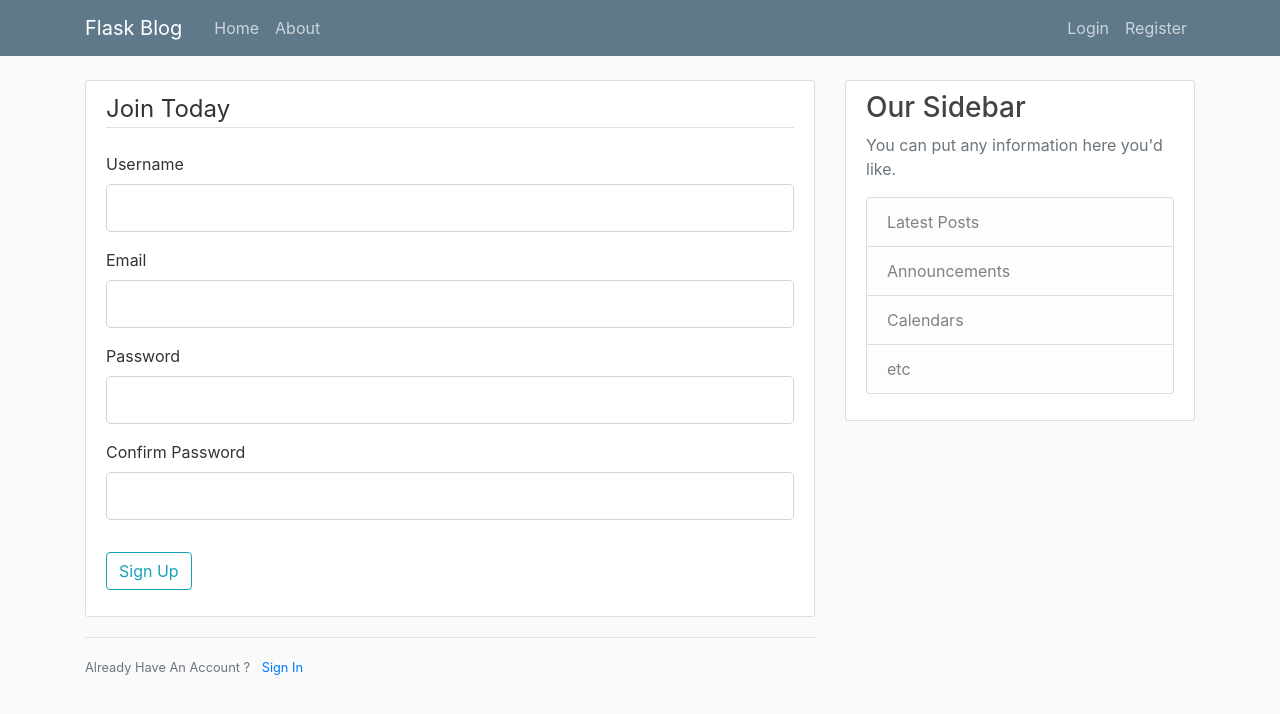
After one commit to Pasechnick/Flask-Blog, a Flask app: page /register in a window 1280 px wide. The commit adds this page. Shown: the top 714 px of the page. Run offline with Flask 2, Linux system fonts and the light colour scheme; some libraries are stand-ins or nearby versions.

Commit message:
create ver3 add forms as registration, log in change navbar links

```diff
--- a/FLask_Blog/flaskblog.py
+++ b/FLask_Blog/flaskblog.py
@@ -1,6 +1,9 @@
-from flask import Flask, render_template, url_for
+from flask import Flask, render_template, url_for, flash, redirect
+from forms import RegistrationForm, LoginForm
 
 app = Flask(__name__)
+
+app.config['SECRET_KEY'] = '5e5b968d2e77c6d37d2b17ee2bc819de'
 
 
 posts = [
@@ -29,5 +32,27 @@ def home():
 def about():
     return render_template("about.html", title="About")
 
+#  methods =['GET', 'POST'] list of allowed methods when we press sign up button
+@app.route("/register", methods =['GET', 'POST'])
+def register():
+    form = RegistrationForm()
+    if form.validate_on_submit():
+        # creating the message for successfull sign up with the flash message
+        flash(f'Account created for {form.username.data}!', 'success') # with the help of format methode (f string) - f'text text {form.username.data}!' we can use placeholder inside of a text
+        return redirect(url_for('home')) # so after the form is sended we redirect the user at the home function -> @app.route("/home") def home(): return render_template("home.html", posts = posts)
+    return render_template('register.html', title = 'Register', form = form)
+
+@app.route("/login", methods =['GET', 'POST'])
+def login():
+    form = LoginForm()
+    #  creating some dummy data to check the login form
+    if form.validate_on_submit():
+        if form.email.data == "admin@blog.com" and form.password.data == "password":
+            flash("You have been logged in !", "success")
+            return redirect(url_for('home'))
+        else:
+            flash("login unsuccessful. Pls check ur username and password", "danger")
+    return render_template('login.html', title = 'Login', form = form)
+
 if __name__ == '__main__':
     app.run(debug=True)
--- /dev/null
+++ b/FLask_Blog/forms.py
@@ -0,0 +1,23 @@
+from flask_wtf import FlaskForm
+from wtforms import StringField, PasswordField, SubmitField, BooleanField
+from wtforms.validators import DataRequired, Length, Email, EqualTo # with
+
+class RegistrationForm(FlaskForm):
+    username = StringField('Username',
+                            validators=[DataRequired(), Length(min=2, max=20)]) # the length of the username must be from 2 to 20 characters
+    email = StringField('Email',
+                            validators=[DataRequired(), Email()])
+    password = PasswordField('Password',
+                                validators=[DataRequired()])
+    confirm_password = PasswordField('Confirm Password',
+                                         validators=[DataRequired(), EqualTo('password')])
+    submit = SubmitField('Sign Up')
+
+
+class LoginForm(FlaskForm):
+    email = StringField('Email',
+                            validators=[DataRequired(), Email()])
+    password = PasswordField('Password',
+                                validators=[DataRequired()])
+    remember = BooleanField('Remember Me')
+    submit = SubmitField('Login')
--- a/FLask_Blog/templates/layout.html
+++ b/FLask_Blog/templates/layout.html
@@ -9,7 +9,7 @@
     <!-- Bootstrap CSS -->
     <link rel="stylesheet" href="https://maxcdn.bootstrapcdn.com/bootstrap/4.0.0/css/bootstrap.min.css" integrity="sha384-Gn5384xqQ1aoWXA+058RXPxPg6fy4IWvTNh0E263XmFcJlSAwiGgFAW/dAiS6JXm" crossorigin="anonymous">
 
-    <!-- Our css snipet -->
+    <!-- Our css sniped -->
     <link rel="stylesheet" type="text/css" href="{{ url_for('static', filename = 'main.css')}}">
 
     {% if title %}
@@ -29,13 +29,13 @@
             </button>
             <div class="collapse navbar-collapse" id="navbarToggle">
               <div class="navbar-nav mr-auto">
-                <a class="nav-item nav-link" href="/">Home</a>
-                <a class="nav-item nav-link" href="/about">About</a>
+                <a class="nav-item nav-link" href="{{ url_for('home') }}">Home</a>
+                <a class="nav-item nav-link" href="{{ url_for('about') }}">About</a>
               </div>
               <!-- Navbar Right Side -->
               <div class="navbar-nav">
-                <a class="nav-item nav-link" href="/login">Login</a>
-                <a class="nav-item nav-link" href="/register">Register</a>
+                <a class="nav-item nav-link" href="{{ url_for('login') }}">Login</a>
+                <a class="nav-item nav-link" href="{{ url_for('register') }}">Register</a>
               </div>
             </div>
           </div>
@@ -45,6 +45,18 @@
     <main role="main" class="container">
         <div class="row">
           <div class="col-md-8">
+            <!-- allows us to grab the success categories from the bootstraps (when the success sign up message appears) -->
+            {% with messages = get_flashed_messages(with_categories=true) %}
+            <!-- then if there are messages received (flashed messages) we need to print out some message -->
+              {% if messages %}
+                <!-- so we can loop over this flashed messages -->
+                {% for category, message in messages %}
+                  <div class = "alert alert-{{ category }}">
+                    {{ message }}
+                  </div>
+                {% endfor %}
+              {% endif %}
+            {% endwith %}
               <!-- here goes the content from home and about pages -->
             {% block content %}{% endblock %}
           </div>
--- /dev/null
+++ b/FLask_Blog/templates/register.html
@@ -0,0 +1,85 @@
+{% extends "layout.html" %}
+
+{% block content %}
+
+    <div class = "content-section">
+        <!-- so the form will back -->
+        <form method="POST" action="">
+            {{ form.hidden_tag() }}
+            <fieldset class="form-group">
+                <legend class="border-bottom mb-4">Join Today</legend>
+                <div class ="form-group">
+                    {{ form.username.label(class="form-control-label") }}
+                    <!-- each of this fields with bootstrap has an error validation so we can  detect it and write the user what is happening and what error it was -->
+                    <!-- so we need to put class "is-invalid" in our field and the a div with invalid feedback  -->
+                    {% if form.username.errors %}
+                        {{ form.username(class="form-control form-control-lg is-invalid") }}
+                        <div class="invalid-feedback">
+                            {% for error in form.username.errors %}
+                                <span>{{ error }}</span>
+                            {% endfor %}
+                        </div>
+                    {% else %}
+                        <!-- then if there are no errors it goes there: -->
+                        {{ form.username(class="form-control form-control-lg") }}
+                    {% endif %}
+
+                </div>
+                <div class ="form-group">
+                    {{ form.email.label(class="form-control-label") }}
+                    {% if form.email.errors %}
+                        {{ form.email(class="form-control form-control-lg is-invalid") }}
+                        <div class="invalid-feedback">
+                            {% for error in form.email.errors %}
+                                <span>{{ error }}</span>
+                            {% endfor %}
+                        </div>
+                    {% else %}
+                        <!-- then if there are no errors it goes there: -->
+                        {{ form.email(class="form-control form-control-lg") }}
+                    {% endif %}
+                </div>
+                <div class ="form-group">
+                    {{ form.password.label(class="form-control-label") }}
+                    {% if form.password.errors %}
+                        {{ form.password(class="form-control form-control-lg is-invalid") }}
+                        <div class="invalid-feedback">
+                            {% for error in form.password.errors %}
+                                <span>{{ error }}</span>
+                            {% endfor %}
+                        </div>
+                    {% else %}
+                        <!-- then if there are no errors it goes there: -->
+                        {{ form.password(class="form-control form-control-lg") }}
+                    {% endif %}
+                </div>
+                <div class ="form-group">
+                    {{ form.confirm_password.label(class="form-control-label") }}
+                    {% if form.confirm_password.errors %}
+                        {{ form.confirm_password(class="form-control form-control-lg is-invalid") }}
+                        <div class="invalid-feedback">
+                            {% for error in form.confirm_password.errors %}
+                                <span>{{ error }}</span>
+                            {% endfor %}
+                        </div>
+                    {% else %}
+                        <!-- then if there are no errors it goes there: -->
+                        {{ form.confirm_password(class="form-control form-control-lg") }}
+                    {% endif %}
+                </div>
+            </fieldset>
+
+            <div class ="form-group">
+                {{ form.submit(class="btn btn-outline-info") }}
+            </div>
+
+        </form>
+    </div>
+
+    <div class = "border-top pt-3">
+        <small class = "text-muted">
+            Already Have An Account ? <a class = "ml-2" href="{{ url_for('login')}}">Sign In</a>
+        </small>
+    </div>
+
+{% endblock content %}
```
Also changed, not shown: FLask_Blog/templates/login.html (added, +66 -0 lines), 1 other file.
